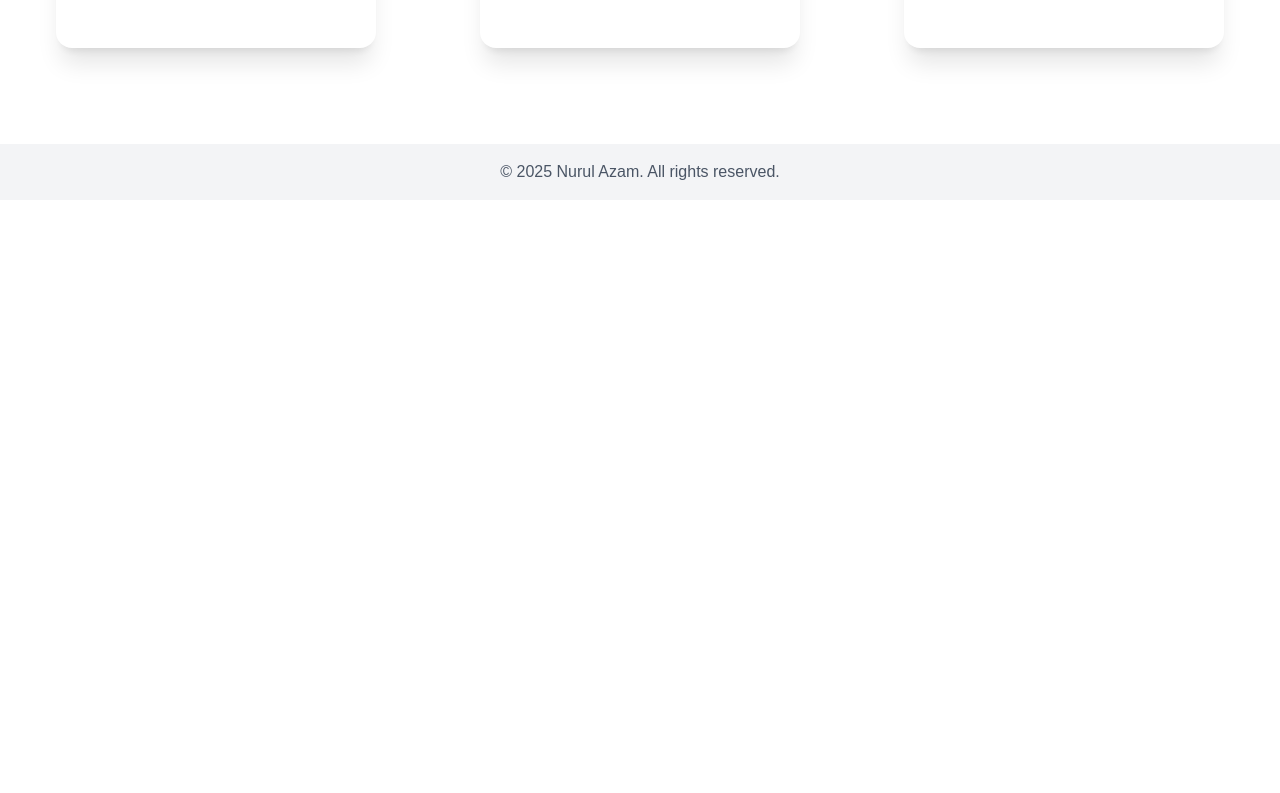
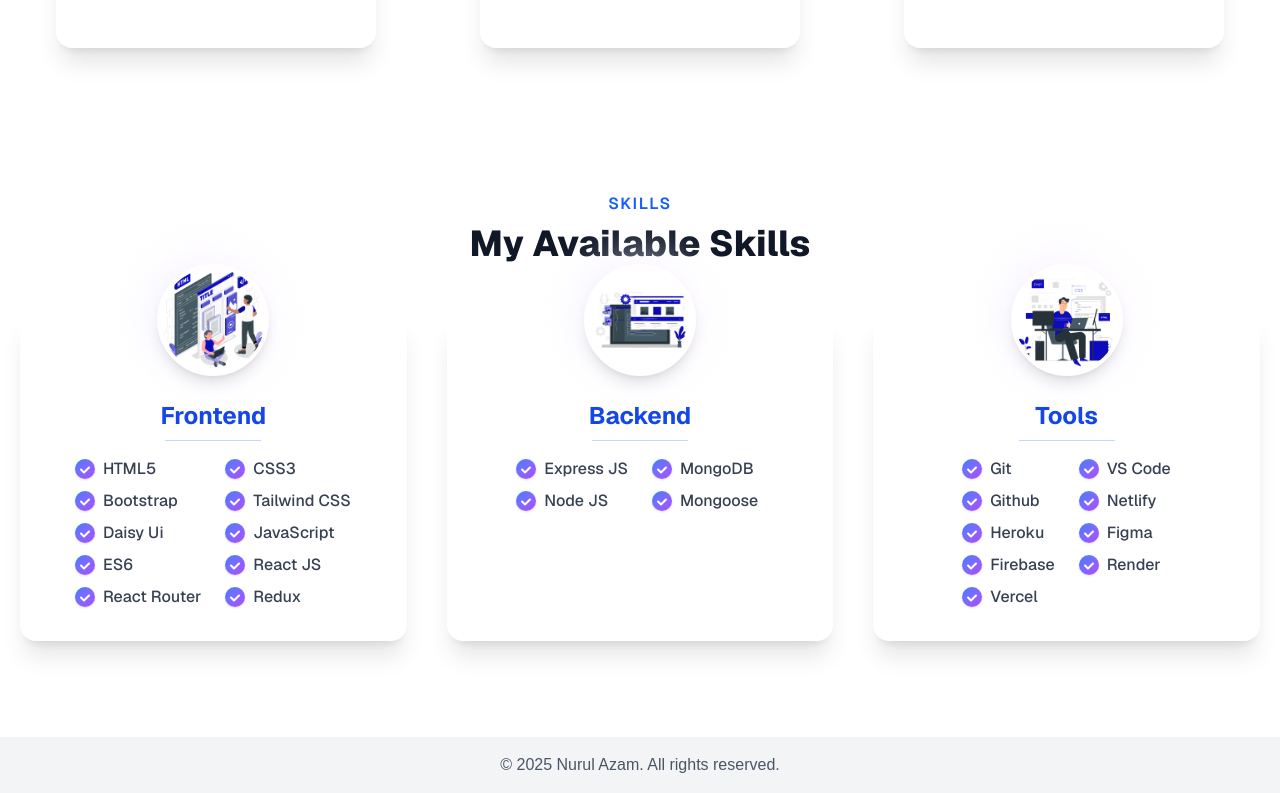
Before and after one commit to nurulazam-dev/nurulazamDev-portfolio-v3.0.0, a Next.js app: page / in a window 1280 px wide. Shown: the part 906-1699 px from the top of the page. Before the commit the page ends 1106 px from the top, so only its background shows below. Built offline with nearby package versions, Linux system fonts and the light colour scheme.

Commit message:
skills components setup

```diff
--- /dev/null
+++ b/src/Components/Home/Skills.jsx
@@ -0,0 +1,104 @@
+"use client";
+import { skillsData } from "@/assets/data/dataBank";
+import Image from "next/image";
+
+const Skills = () => {
+  return (
+    <section className="container mx-auto py-12 lg:mb-12 mb-8">
+      <div className="text-center mb-12">
+        <h4 className="uppercase text-blue-600 font-semibold tracking-widest mb-2 animate-fade-in-down">
+          Skills
+        </h4>
+        <h1 className="text-3xl md:text-4xl font-extrabold text-gray-900 animate-fade-in-down">
+          My Available Skills
+        </h1>
+      </div>
+      <div className="grid lg:grid-cols-3 md:grid-cols-2 grid-cols-1 gap-10 px-5">
+        {skillsData.map((skill, index) => (
+          <div
+            key={index}
+            className="relative group bg-white rounded-2xl hover:rounded-none shadow-xl p-8 pt-20 w-full max-w-md mx-auto flex flex-col items-center transition-transform duration-300 hover:-translate-y-2 hover:shadow-2xl animate-fade-in-up"
+            style={{ animationDelay: `${index * 0.1 + 0.2}s` }}
+          >
+            {/* Skill image */}
+            <div className="absolute -top-14 left-1/2 -translate-x-1/2 w-28 h-28 bg-gradient-to-tr from-blue-100 via-purple-100 to-white rounded-full blur-xl opacity-70 z-0"></div>
+            <div className="absolute -top-12 left-1/2 -translate-x-1/2 z-10">
+              <Image
+                src={skill.image}
+                alt={skill.title}
+                height={112}
+                width={112}
+                className="h-28 w-28 object-contain rounded-full border-4 border-white shadow-lg group-hover:scale-110 transition-transform duration-300 bg-white"
+              />
+            </div>
+            <div className="relative z-20 flex flex-col items-center mt-2">
+              <h2 className="text-2xl font-bold text-blue-700 mb-2 text-center">
+                {skill.title}
+              </h2>
+              <hr className="w-24 border-blue-200 mb-4" />
+              <div className="grid grid-cols-2 gap-x-6 gap-y-2 w-full">
+                {skill.skillsData.map((skillData, idx) => (
+                  <div
+                    key={idx}
+                    className="flex items-center gap-2 text-gray-700 font-medium text-base group-hover:text-violet-800 transition"
+                  >
+                    {/* Custom SVG checkmark */}
+                    <span className="w-5 h-5 rounded-full bg-gradient-to-br from-blue-500 to-purple-500 flex items-center justify-center shadow">
+                      <svg
+                        width="16"
+                        height="16"
+                        fill="none"
+                        viewBox="0 0 16 16"
+                        className="text-white"
+                      >
+                        <path
+                          d="M4 8.5l3 3 5-5"
+                          stroke="white"
+                          strokeWidth="2"
+                          strokeLinecap="round"
+                          strokeLinejoin="round"
+                        />
+                      </svg>
+                    </span>
+                    <span>{skillData.name}</span>
+                  </div>
+                ))}
+              </div>
+            </div>
+            <div className="absolute bottom-0 left-0 w-full h-1 bg-gradient-to-r from-blue-500 via-purple-500 to-blue-500 opacity-0 group-hover:opacity-100 transition-opacity duration-300 rounded-b-2xl"></div>
+          </div>
+        ))}
+      </div>
+      <style jsx global>{`
+        @keyframes fade-in-down {
+          0% {
+            opacity: 0;
+            transform: translateY(-30px);
+          }
+          100% {
+            opacity: 1;
+            transform: translateY(0);
+          }
+        }
+        @keyframes fade-in-up {
+          0% {
+            opacity: 0;
+            transform: translateY(30px);
+          }
+          100% {
+            opacity: 1;
+            transform: translateY(0);
+          }
+        }
+        .animate-fade-in-down {
+          animation: fade-in-down 0.7s both;
+        }
+        .animate-fade-in-up {
+          animation: fade-in-up 0.7s both;
+        }
+      `}</style>
+    </section>
+  );
+};
+
+export default Skills;
--- a/src/app/page.js
+++ b/src/app/page.js
@@ -1,12 +1,14 @@
 "use client";
 import Hero from "@/Components/Home/Hero";
 import Services from "@/Components/Home/Services";
+import Skills from "@/Components/Home/Skills";
 
 export default function Home() {
   return (
     <main className="min-h-screen font-[family-name:var(--font-geist-sans)]">
       <Hero />
       <Services />
+      <Skills />
     </main>
   );
 }
```
